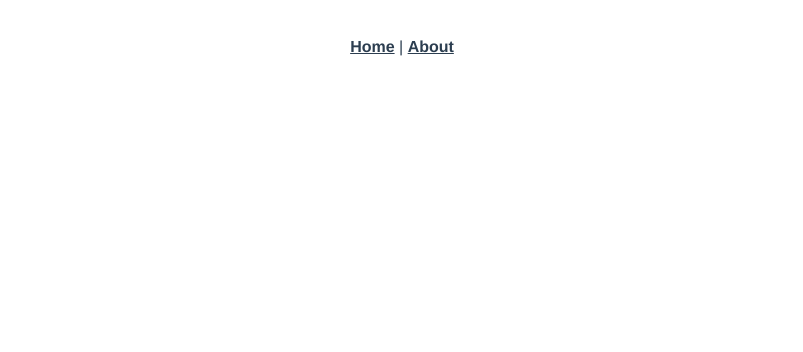
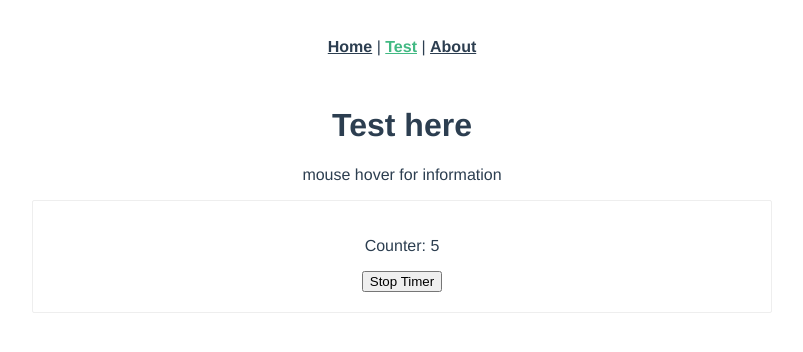
Before and after one commit to dragonkid/real-world-vue, a Vue app: page /test in a window 1280 px wide. Before the commit this address had no page. Shown: the top 352 px of the page, without its empty margins (238-1041 px from the left). Built offline with nearby package versions, Linux system fonts and the light colour scheme.

Commit message:
timer start & stop

```diff
--- a/src/App.vue
+++ b/src/App.vue
@@ -1,6 +1,7 @@
 <template>
   <nav>
     <router-link to="/">Home</router-link> |
+    <router-link to="/test">Test</router-link> |
     <router-link to="/about">About</router-link>
   </nav>
   <router-view />
--- a/src/router/index.js
+++ b/src/router/index.js
@@ -1,5 +1,6 @@
 import { createRouter, createWebHistory } from "vue-router";
 import HomeView from "../views/HomeView.vue";
+import TestView from "../views/TestView.vue";
 
 const routes = [
   {
@@ -17,6 +18,11 @@ const routes = [
       return import(/* webpackChunkName: "about" */ "../views/AboutView.vue");
     },
   },
+  {
+    path: "/test",
+    name: "test",
+    component: TestView,
+  },
 ];
 
 const router = createRouter({
--- /dev/null
+++ b/src/views/TestView.vue
@@ -0,0 +1,60 @@
+<template>
+  <div class="test">
+    <h1>Test here</h1>
+    <span :title="title">mouse hover for information</span>
+    <div class="demo">
+      <p>Counter: {{ counter }}</p>
+      <button v-if="interval != null" :onClick="stopTimer">Stop Timer</button>
+      <button v-else :onClick="startTimer">Start Timer</button>
+    </div>
+  </div>
+</template>
+
+<script>
+export default {
+  data() {
+    return {
+      counter: 0,
+      interval: null,
+      myTimer: () => {
+        return setInterval(() => {
+          this.counter += 1;
+        }, 1000);
+      },
+    };
+  },
+  mounted() {
+    this.interval = this.myTimer();
+  },
+  methods: {
+    stopTimer() {
+      clearInterval(this.interval);
+      this.interval = null;
+    },
+    startTimer() {
+      this.interval = this.myTimer();
+    },
+  },
+  computed: {
+    title() {
+      return "you load this page on " + new Date().toLocaleString();
+    },
+  },
+};
+</script>
+
+<style scoped>
+.test {
+  width: 60%;
+  max-width: 740px;
+  margin: auto;
+}
+
+.demo {
+  border: 1px solid #eee;
+  border-radius: 2px;
+  padding: 20px 30px;
+  margin-top: 1em;
+  margin-bottom: 1px;
+}
+</style>
```
